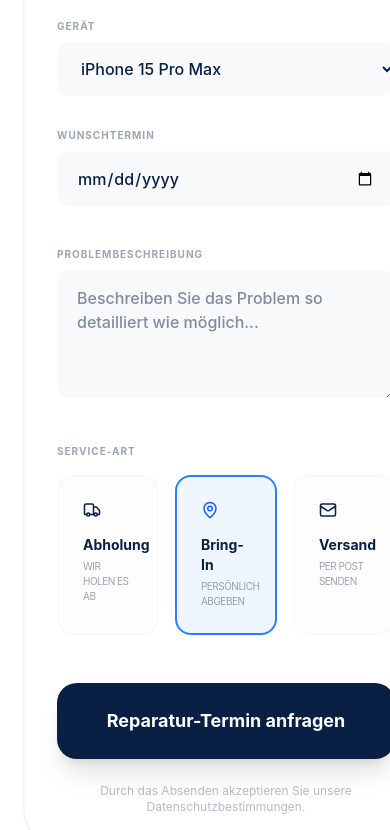
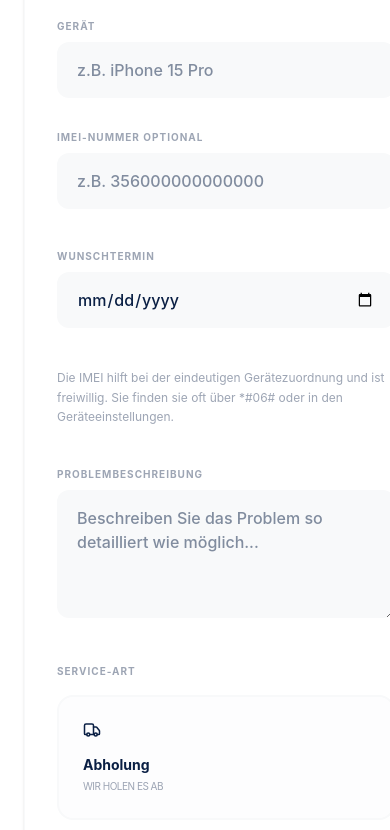
Before and after one commit to itsRevo/OSI-Tech, a Next.js app: page /booking in a window 390 px wide. Shown: the part 920-1750 px from the top of the page. Built offline with nearby package versions, Linux system fonts and the light colour scheme.

Commit message:
update booking page

```diff
--- a/src/app/booking/page.tsx
+++ b/src/app/booking/page.tsx
@@ -74,13 +74,28 @@ export default function BookingPage() {
                 <label className="block text-[10px] font-bold text-brand-navy/40 tracking-widest mb-2 uppercase">
                   Gerät
                 </label>
-                <select className="w-full bg-brand-grey border-none rounded-xl px-5 py-4 focus:ring-2 focus:ring-blue-500 transition-all font-medium">
-                  <option>iPhone 15 Pro Max</option>
-                  <option>Samsung Galaxy S24</option>
-                  <option>Anderes Modell</option>
-                </select>
+                <input
+                  type="text"
+                  name="device"
+                  placeholder="z.B. iPhone 15 Pro"
+                  className="w-full bg-brand-grey border-none rounded-xl px-5 py-4 focus:ring-2 focus:ring-blue-500 transition-all font-medium"
+                />
               </div>
               <div>
+                <label className="block text-[10px] font-bold text-brand-navy/40 tracking-widest mb-2 uppercase">
+                  IMEI-Nummer optional
+                </label>
+                <input
+                  type="text"
+                  name="imei"
+                  inputMode="numeric"
+                  placeholder="z.B. 356000000000000"
+                  className="w-full bg-brand-grey border-none rounded-xl px-5 py-4 focus:ring-2 focus:ring-blue-500 transition-all font-medium"
+                />
+              </div>
+            </div>
+
+            <div className="mb-10">
               <label className="block text-[10px] font-bold text-brand-navy/40 tracking-widest mb-2 uppercase">
                 Wunschtermin
               </label>
@@ -89,6 +104,13 @@ export default function BookingPage() {
                 className="w-full bg-brand-grey border-none rounded-xl px-5 py-4 focus:ring-2 focus:ring-blue-500 transition-all font-medium"
               />
             </div>
+
+            <div className="mb-10">
+              <p className="text-xs text-brand-navy/40 leading-relaxed">
+                Die IMEI hilft bei der eindeutigen Gerätezuordnung und ist
+                freiwillig. Sie finden sie oft über *#06# oder in den
+                Geräteeinstellungen.
+              </p>
             </div>
 
             <div className="mb-10">
@@ -105,29 +127,49 @@ export default function BookingPage() {
               <label className="block text-[10px] font-bold text-brand-navy/40 tracking-widest mb-4 uppercase">
                 Service-Art
               </label>
-              <div className="grid grid-cols-3 gap-4">
+              <div className="grid md:grid-cols-3 gap-4">
                 {[
-                  {icon: <Truck size={18} />, label: 'Abholung', desc: 'Wir holen es ab'},
+                  {
+                    icon: <Truck size={18} />,
+                    label: 'Abholung',
+                    value: 'abholung',
+                    desc: 'Wir holen es ab',
+                  },
                   {
                     icon: <MapPin size={18} />,
                     label: 'Bring-In',
+                    value: 'bring-in',
                     desc: 'Persönlich abgeben',
-                    active: true,
+                    defaultChecked: true,
                   },
-                  {icon: <Mail size={18} />, label: 'Versand', desc: 'Per Post senden'},
+                  {
+                    icon: <Mail size={18} />,
+                    label: 'Versand',
+                    value: 'versand',
+                    desc: 'Per Post senden',
+                  },
                 ].map((type, i) => (
-                  <div
+                  <label
                     key={i}
-                    className={`p-6 rounded-2xl border-2 transition-all cursor-pointer ${type.active ? 'border-blue-500 bg-blue-50' : 'border-brand-grey bg-brand-grey/30 hover:border-blue-200'}`}
+                    className="group relative block cursor-pointer"
                   >
-                    <div className={`mb-4 ${type.active ? 'text-blue-600' : 'text-brand-navy'} `}>
+                    <input
+                      type="radio"
+                      name="serviceType"
+                      value={type.value}
+                      defaultChecked={type.defaultChecked}
+                      className="peer sr-only"
+                    />
+                    <div className="h-full p-6 rounded-2xl border-2 border-brand-grey bg-brand-grey/30 text-brand-navy transition-all peer-checked:border-blue-500 peer-checked:bg-blue-50 peer-checked:text-blue-600 group-hover:border-blue-200">
+                      <div className="mb-4 transition-colors">
                         {type.icon}
                       </div>
-                    <div className="font-bold text-sm">{type.label}</div>
+                      <div className="font-bold text-sm text-brand-navy">{type.label}</div>
                       <div className="text-[10px] text-brand-navy/40 mt-1 uppercase tracking-tighter">
                         {type.desc}
                       </div>
                     </div>
+                  </label>
                 ))}
               </div>
             </div>
@@ -185,6 +227,20 @@ export default function BookingPage() {
                 </div>
                 <div>
                   <label className="block text-[10px] font-bold text-white/40 tracking-widest mb-2 uppercase">
+                    IMEI-Nummer optional
+                  </label>
+                  <input
+                    type="text"
+                    inputMode="numeric"
+                    placeholder="z.B. 356000000000000"
+                    className="w-full bg-white/5 border border-white/10 rounded-xl px-5 py-4 focus:border-brand-lime focus:outline-none"
+                  />
+                  <p className="text-[9px] text-white/30 mt-2">
+                    Freiwillig, hilfreich zur Gerätezuordnung.
+                  </p>
+                </div>
+                <div>
+                  <label className="block text-[10px] font-bold text-white/40 tracking-widest mb-2 uppercase">
                     Dringlichkeit
                   </label>
                   <select className="w-full bg-white/5 border border-white/10 rounded-xl px-5 py-4 focus:border-brand-lime focus:outline-none text-white overflow-hidden">
```
Lines whose indentation alone changed are shown as unchanged.
